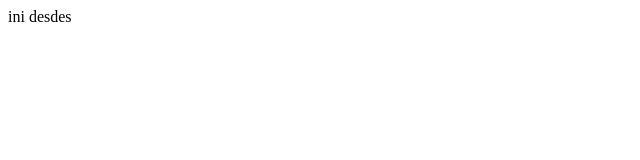
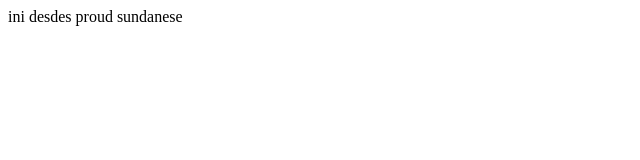
Before and after one commit to elliottsshrimp/KerangHijau, a plain HTML site: page index.html in a window 1280 px wide. Shown: the whole page, without its empty margins (0-640 px from the left). Drawn offline with Linux system fonts and the light colour scheme.

Commit message:
Update index.html

```diff
--- a/index.html
+++ b/index.html
@@ -1 +1,2 @@
 <hi>ini desdes</hi>
+<hi>proud sundanese</hi>
```
